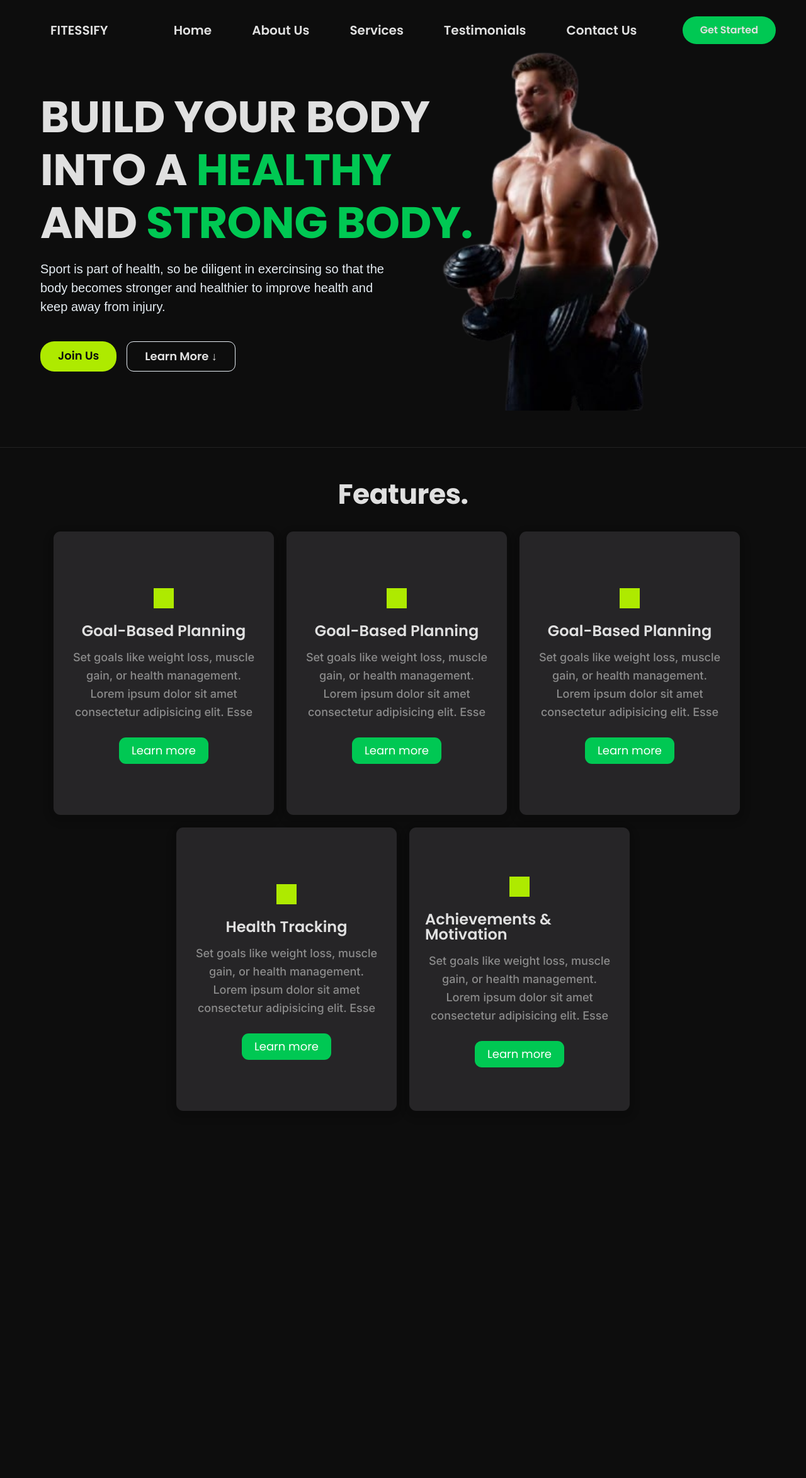
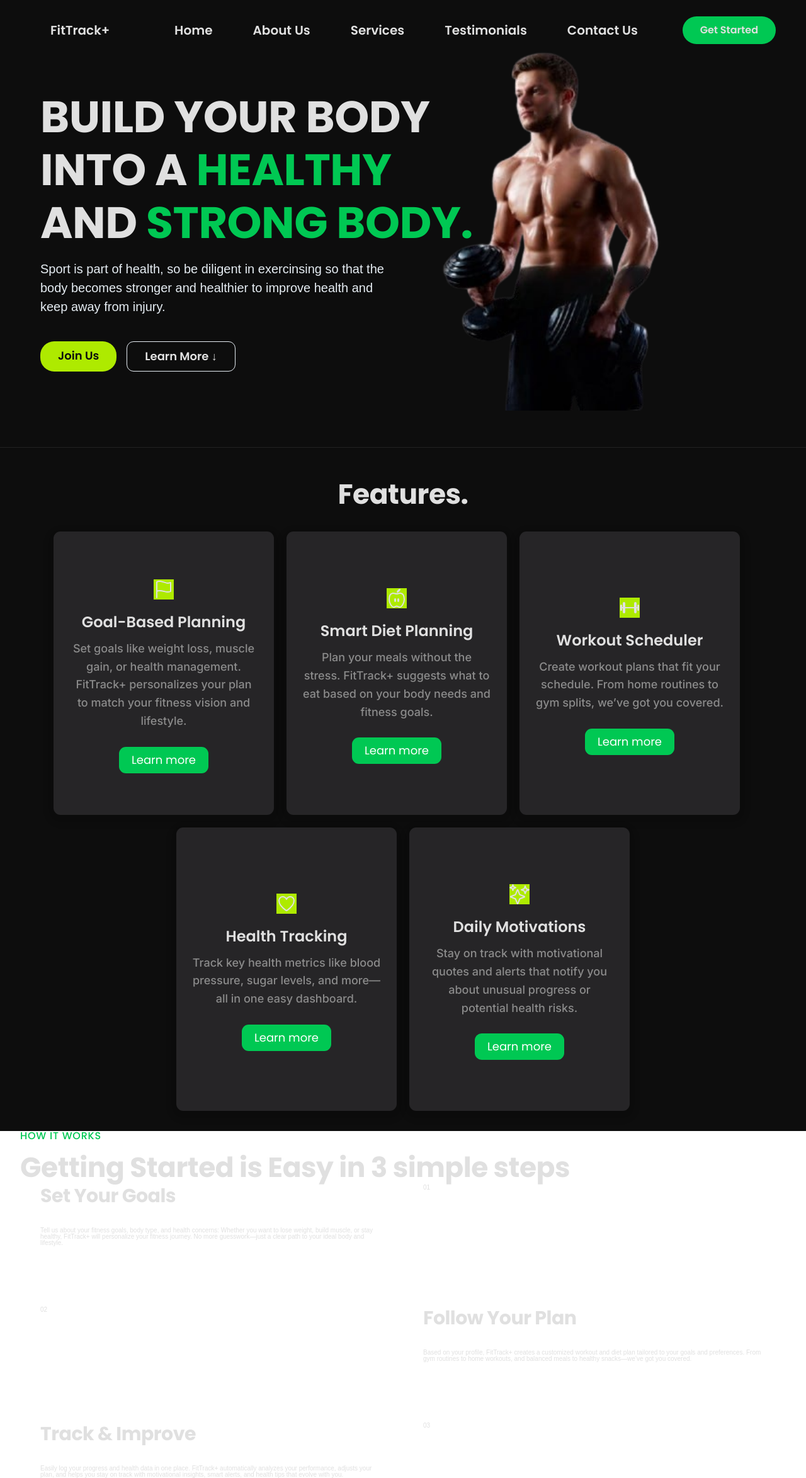
Before and after one commit to okrt12/fitness-tracking-system, a PHP site: page / in a window 1280 px wide. Shown: the whole page at 63% size. Before the commit the page ends 1764 px from the top, so only its background shows below. Run offline with PHP 8.4, Linux system fonts and the light colour scheme.

Commit message:
add the how it works section steps content

```diff
--- a/assets/css/general.css
+++ b/assets/css/general.css
@@ -98,3 +98,29 @@
   display: flex;
   gap: 1.6rem;
 }
+
+.flex-col {
+  display: flex;
+  flex-direction: column;
+}
+
+.grid {
+  display: grid;
+  row-gap: 9.6rem;
+  column-gap: 6.4rem;
+}
+
+.grid--2-cols {
+  grid-template-columns: repeat(2, 1fr);
+}
+
+.subheading {
+  display: block;
+  font-family: "Poppins", sans-serif;
+  font-size: 1.6rem;
+  font-weight: 500;
+  color: var(--primary-color);
+  text-transform: uppercase;
+  margin-bottom: 1.6rem;
+  letter-spacing: 0.75px;
+}
--- a/index.html
+++ b/index.html
@@ -20,12 +20,12 @@
       rel="stylesheet"
     />
 
-    <title>Fitness</title>
+    <title>FitTrack+</title>
   </head>
   <body>
     <header class="header">
       <div class="desktop-nav">
-        <span class="logo btn">FITESSIFY</span>
+        <span class="logo btn">FitTrack+</span>
         <nav class="nav container">
           <ul class="nav-btns__container">
             <li>
@@ -84,59 +84,75 @@
           <h3 class="heading-secondary">Features.</h3>
           <div class="features-cards__container">
             <div class="features-card">
-              <span class="icon features-icons"></span>
+              <ion-icon
+                class="icon features-icons"
+                name="flag-outline"
+              ></ion-icon>
+              <!-- <span class="icon features-icons"></span> -->
               <div class="feat-cards__detail">
                 <span class="sub-header">Goal-Based Planning</span>
                 <p class="feat-card__description">
                   Set goals like weight loss, muscle gain, or health management.
-                  Lorem ipsum dolor sit amet consectetur adipisicing elit. Esse
+                  FitTrack+ personalizes your plan to match your fitness vision
+                  and lifestyle.
                 </p>
                 <a class="feat-cards__btn">Learn more</a>
               </div>
             </div>
             <div class="features-card">
-              <span class="icon features-icons"></span>
+              <ion-icon
+                class="icon features-icons"
+                name="nutrition-outline"
+              ></ion-icon>
               <div class="feat-cards__detail">
-                <span class="sub-header">Goal-Based Planning</span>
+                <span class="sub-header">Smart Diet Planning</span>
+
                 <p class="feat-card__description">
-                  Set goals like weight loss, muscle gain, or health management.
-                  Lorem ipsum dolor sit amet consectetur adipisicing elit. Esse
+                  Plan your meals without the stress. FitTrack+ suggests what to
+                  eat based on your body needs and fitness goals.
                 </p>
                 <a class="feat-cards__btn">Learn more</a>
               </div>
             </div>
             <div class="features-card">
-              <span class="icon features-icons"></span>
+              <ion-icon
+                class="icon features-icons"
+                name="barbell-outline"
+              ></ion-icon>
               <div class="feat-cards__detail">
-                <span class="sub-header">Goal-Based Planning</span>
+                <span class="sub-header">Workout Scheduler</span>
                 <p class="feat-card__description">
-                  Set goals like weight loss, muscle gain, or health management.
-                  Lorem ipsum dolor sit amet consectetur adipisicing elit. Esse
+                  Create workout plans that fit your schedule. From home
+                  routines to gym splits, we’ve got you covered.
                 </p>
                 <a class="feat-cards__btn">Learn more</a>
               </div>
             </div>
             <div class="feat-cards__bottom">
               <div class="features-card card4">
-                <span class="icon features-icons"></span>
+                <ion-icon
+                  class="icon features-icons"
+                  name="heart-outline"
+                ></ion-icon>
                 <div class="feat-cards__detail">
                   <span class="sub-header">Health Tracking</span>
                   <p class="feat-card__description">
-                    Set goals like weight loss, muscle gain, or health
-                    management. Lorem ipsum dolor sit amet consectetur
-                    adipisicing elit. Esse
+                    Track key health metrics like blood pressure, sugar levels,
+                    and more—all in one easy dashboard.
                   </p>
                   <a class="feat-cards__btn">Learn more</a>
                 </div>
               </div>
               <div class="features-card card5">
-                <span class="icon features-icons"></span>
+                <ion-icon
+                  class="icon features-icons"
+                  name="sparkles-outline"
+                ></ion-icon>
                 <div class="feat-cards__detail">
-                  <span class="sub-header">Achievements & Motivation</span>
+                  <span class="sub-header">Daily Motivations</span>
                   <p class="feat-card__description">
-                    Set goals like weight loss, muscle gain, or health
-                    management. Lorem ipsum dolor sit amet consectetur
-                    adipisicing elit. Esse
+                    Stay on track with motivational quotes and alerts that
+                    notify you about unusual progress or potential health risks.
                   </p>
                   <a class="feat-cards__btn">Learn more</a>
                 </div>
@@ -146,7 +162,47 @@
         </div>
       </section>
       <section class="section how-section" id="how">
-        <div class="how"></div>
+        <div class="how container">
+          <div class="flex-col">
+            <span class="subheading">HOW IT WORKS</span>
+            <h2 class="heading-secondary">
+              Getting Started is Easy in 3 simple steps
+            </h2>
+          </div>
+          <div class="steps-container container grid grid--2-cols">
+            <div class="step-text__box">
+              <h3 class="heading-tertiary">Set Your Goals</h3>
+              <p class="step-description normal-text">
+                Tell us about your fitness goals, body type, and health
+                concerns: Whether you want to lose weight, build muscle, or stay
+                healthy, FitTrack+ will personalize your fitness journey. No
+                more guesswork—just a clear path to your ideal body and
+                lifestyle.
+              </p>
+            </div>
+            <p class="step-number normal-text">01</p>
+            <p class="step-number normal-text">02</p>
+            <div class="step-text__box">
+              <h3 class="heading-tertiary">Follow Your Plan</h3>
+              <p class="step-description normal-text">
+                Based on your profile, FitTrack+ creates a customized workout
+                and diet plan tailored to your goals and preferences. From gym
+                routines to home workouts, and balanced meals to healthy
+                snacks—we’ve got you covered.
+              </p>
+            </div>
+            <div class="step-text__box">
+              <h3 class="heading-tertiary">Track & Improve</h3>
+              <p class="step-description normal-text">
+                Easily log your progress and health data in one place. FitTrack+
+                automatically analyzes your performance, adjusts your plan, and
+                helps you stay on track with motivational insights, smart
+                alerts, and health tips that evolve with you.
+              </p>
+            </div>
+            <p class="step-number normal-text">03</p>
+          </div>
+        </div>
       </section>
       <section class="section tetimonials-section" id="tetimonials">
         <div class="tetimonials"></div>
@@ -156,5 +212,15 @@
       </section>
     </main>
     <footer class="footer"></footer>
+
+    <!-- JS -->
+    <script
+      type="module"
+      src="https://unpkg.com/ionicons@7.1.0/dist/ionicons/ionicons.esm.js"
+    ></script>
+    <script
+      nomodule
+      src="https://unpkg.com/ionicons@7.1.0/dist/ionicons/ionicons.js"
+    ></script>
   </body>
 </html>
```
